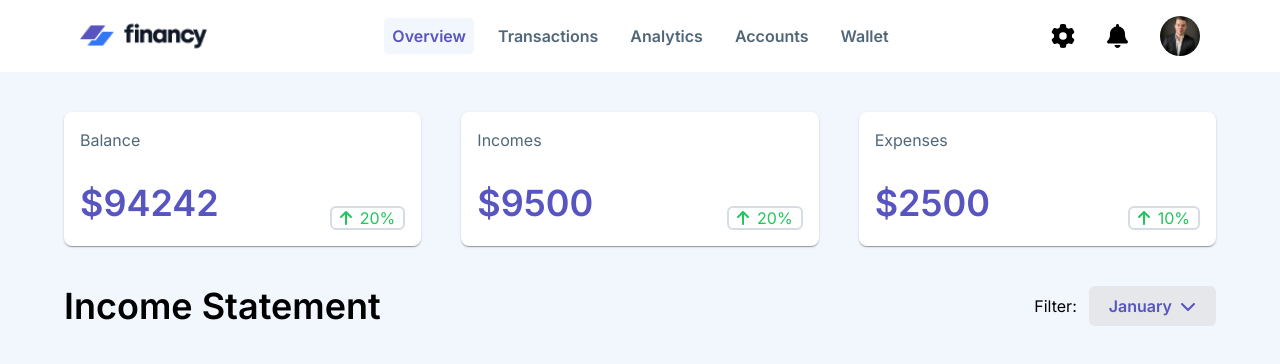
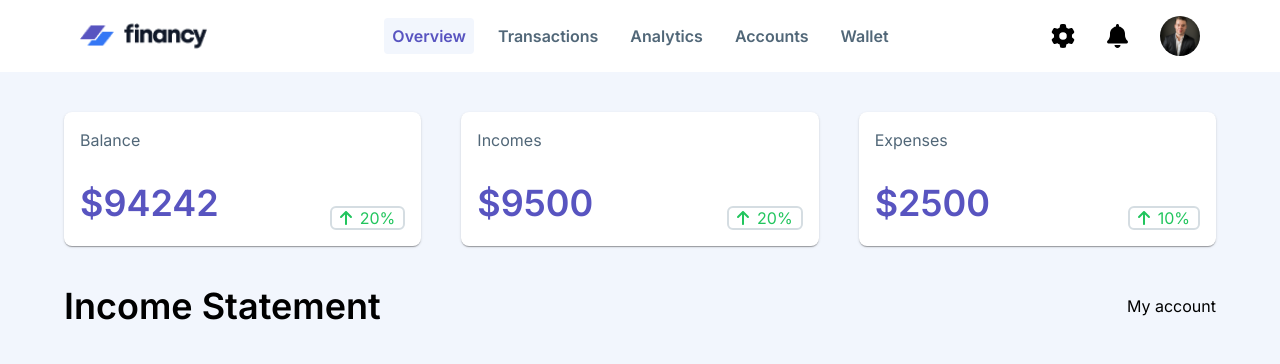
Before and after one commit to danielgen01/financy, a Next.js app: page / in a window 1280 px wide. Shown: the top 364 px of the page. Built offline with nearby package versions, Linux system fonts and the light colour scheme.

Commit message:
feat:use MUI dropdown

```diff
--- a/src/app/page.tsx
+++ b/src/app/page.tsx
@@ -1,8 +1,13 @@
+"use client"
 import { FontAwesomeIcon } from "@fortawesome/react-fontawesome"
 import Card from "./components/Card/Card"
 import Header from "./components/Header/Header"
 import { faChevronDown } from "@fortawesome/free-solid-svg-icons"
-
+import { Dropdown } from "@mui/base/Dropdown"
+import { Menu } from "@mui/base/Menu"
+import { MenuButton as BaseMenuButton } from "@mui/base/MenuButton"
+import { MenuItem as BaseMenuItem, menuItemClasses } from "@mui/base/MenuItem"
+import styled from "@emotion/styled"
 export default function Home() {
   return (
     <>
@@ -14,14 +19,54 @@ export default function Home() {
       </div>
       <div className="flex w-full justify-between StyledHeadlineAndFilterWrapper px-16 mt-10 ">
         <h1 className="text-4xl font-semibold">Income Statement</h1>
-        <div className="Filter-box flex items-center gap-3 ">
-          <span>Filter:</span>
-          <button className="StyledMonthFilter bg-gray-200 text-primary-10% px-5 py-2 rounded-md gap-2 flex items-center cursor-pointer font-semibold">
-            <span>January</span>
-            <FontAwesomeIcon icon={faChevronDown} />
-          </button>
-        </div>
+        <FilterMenu />
       </div>
     </>
   )
 }
+
+export const FilterMenu: React.FC = () => {
+  const createHandleMenuClick = (menuItem: string) => {
+    return () => {
+      console.log(`Clicked on ${menuItem}`)
+    }
+  }
+
+  return (
+    // <div className="Filter-box flex items-center gap-3 ">
+    //   <span>Filter:</span>
+    //   <button className="StyledMonthFilter bg-gray-200 text-primary-10% px-5 py-2 rounded-md gap-2 flex items-center cursor-pointer font-semibold">
+    //     <span>January</span>
+    //     <FontAwesomeIcon icon={faChevronDown} />
+    //   </button>
+    // </div>
+    <Dropdown>
+      <BaseMenuButton>My account</BaseMenuButton>
+      <Menu slots={{ listbox: Listbox }}>
+        <BaseMenuItem onClick={createHandleMenuClick("Profile")}>
+          Profile
+        </BaseMenuItem>
+        <BaseMenuItem onClick={createHandleMenuClick("Language settings")}>
+          Language settings
+        </BaseMenuItem>
+        <BaseMenuItem onClick={createHandleMenuClick("Log out")}>
+          Log out
+        </BaseMenuItem>
+      </Menu>
+    </Dropdown>
+  )
+}
+
+const Listbox = styled("ul")(
+  ({ theme }) => `
+  font-size: 0.875rem;
+  box-sizing: border-box;
+  padding: 6px;
+  margin: 12px 0;
+  min-width: 200px;
+  border-radius: 12px;
+  overflow: auto;
+  outline: 0px;
+  z-index: 1;
+  `
+)
```
